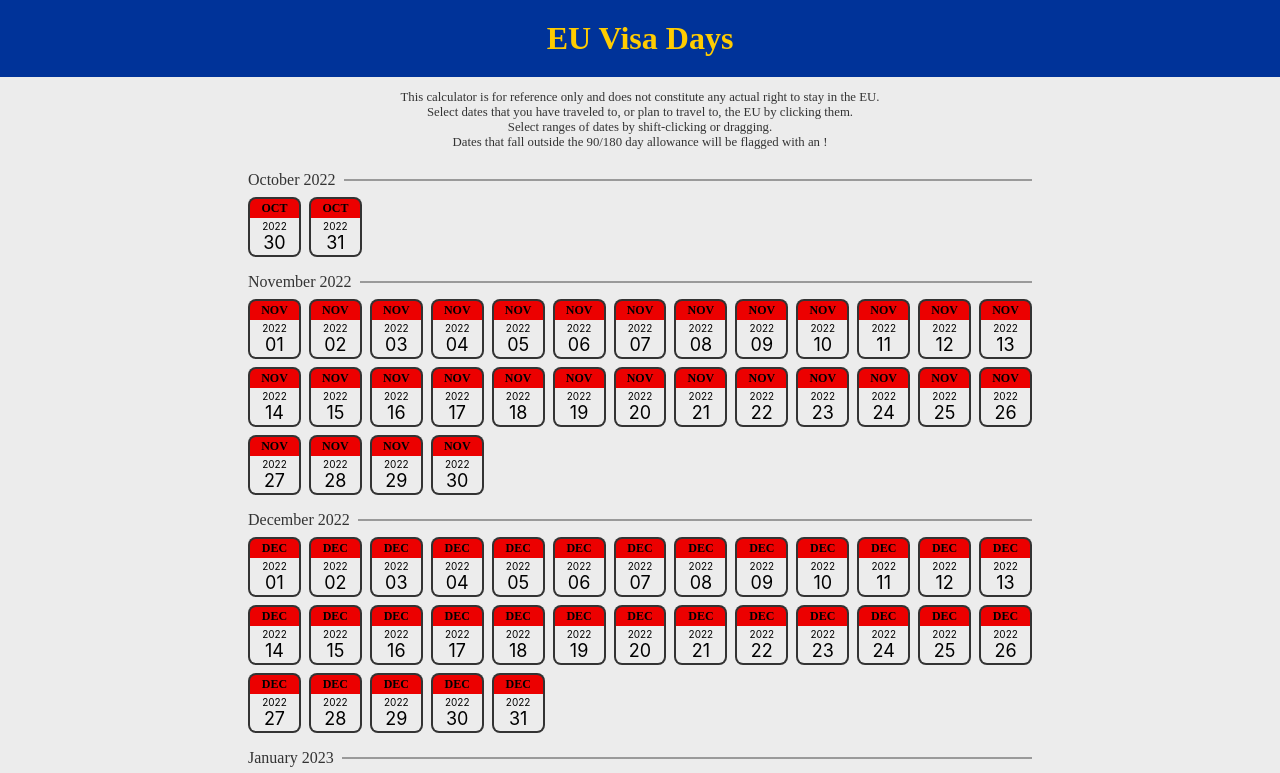
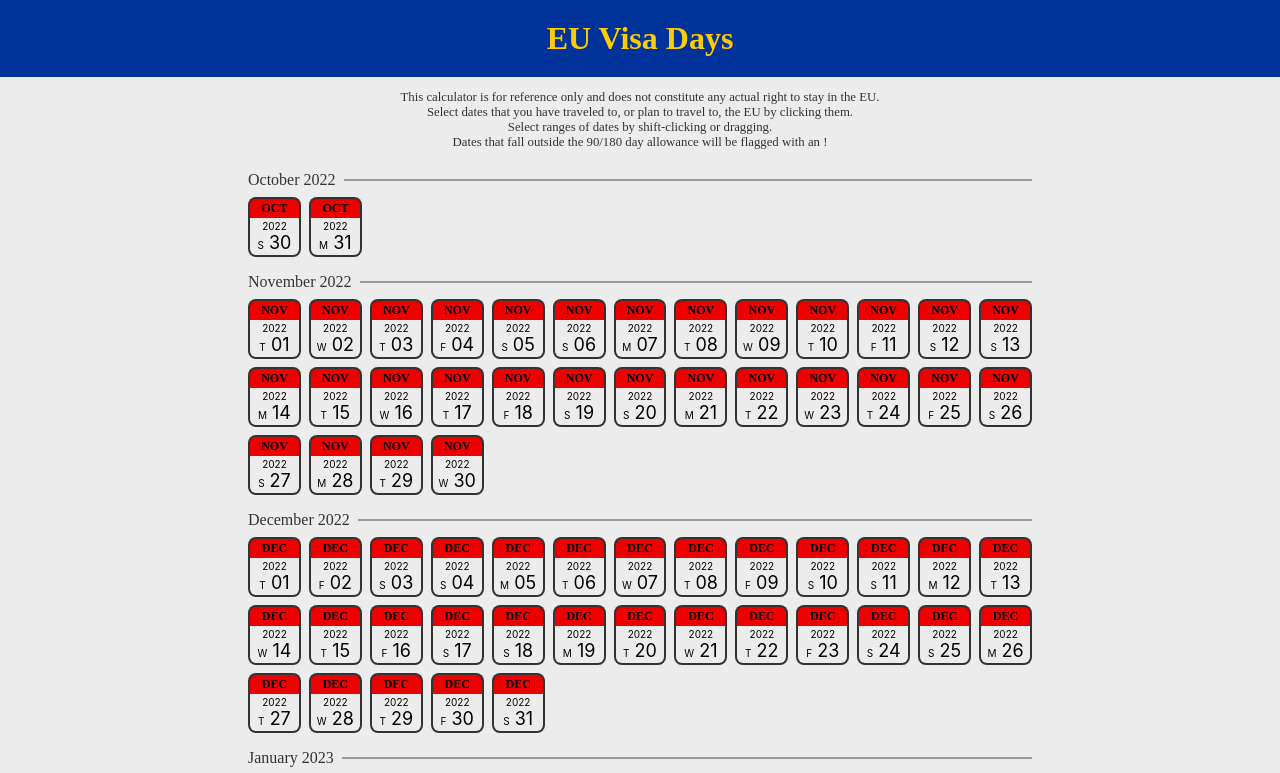
Before and after one commit to popClingwrap/eu-visa-days, a React (Create React App) app: page / in a window 1280 px wide. Shown: the top 773 px of the page. Built offline with nearby package versions, Linux system fonts and the light colour scheme; the HTML template or start-up script is replaced by a standard one; a web font is replaced by a local one.

Commit message:
Added weekday initial to day display

```diff
--- a/src/components/calendar-day/calendar-day.module.css
+++ b/src/components/calendar-day/calendar-day.module.css
@@ -53,6 +53,12 @@
     margin: 0 0 2px 0;
 }
 
+.day-area p span{
+    font-size: 10px;
+    padding: 0;
+    margin: 0 0 2px 0;
+}
+
 .legality{
     position: absolute;
     background: #ff8f00;
--- a/src/components/calendar-day/index.js
+++ b/src/components/calendar-day/index.js
@@ -1,7 +1,8 @@
 import styles from "./calendar-day.module.css";
 
 const monthFormatter = new Intl.DateTimeFormat(undefined, {month: 'short'});
-const dayFormatter = new Intl.DateTimeFormat(undefined, {day: '2-digit'});
+const dayDateFormatter = new Intl.DateTimeFormat(undefined, {day: '2-digit'});
+const dayNameFormatter = new Intl.DateTimeFormat(undefined, {weekday: 'short'});
 const yearFormatter = new Intl.DateTimeFormat(undefined, {year:'numeric'});
 let color = null;
 
@@ -32,7 +33,10 @@ function CalendarDay(props){
             </div>
             <div className={`${styles['day-area']} ${styles[props.status]}`} style={{background:color}}>
                 <p>{yearFormatter.format(props.date)}</p>
-                <p>{dayFormatter.format(props.date)}</p>
+                <p>
+                    <span>{dayNameFormatter.format(props.date).substring(0,1)}</span>
+                    &nbsp;{dayDateFormatter.format(props.date)}
+                </p>
             </div>
         </div>
     );
```
